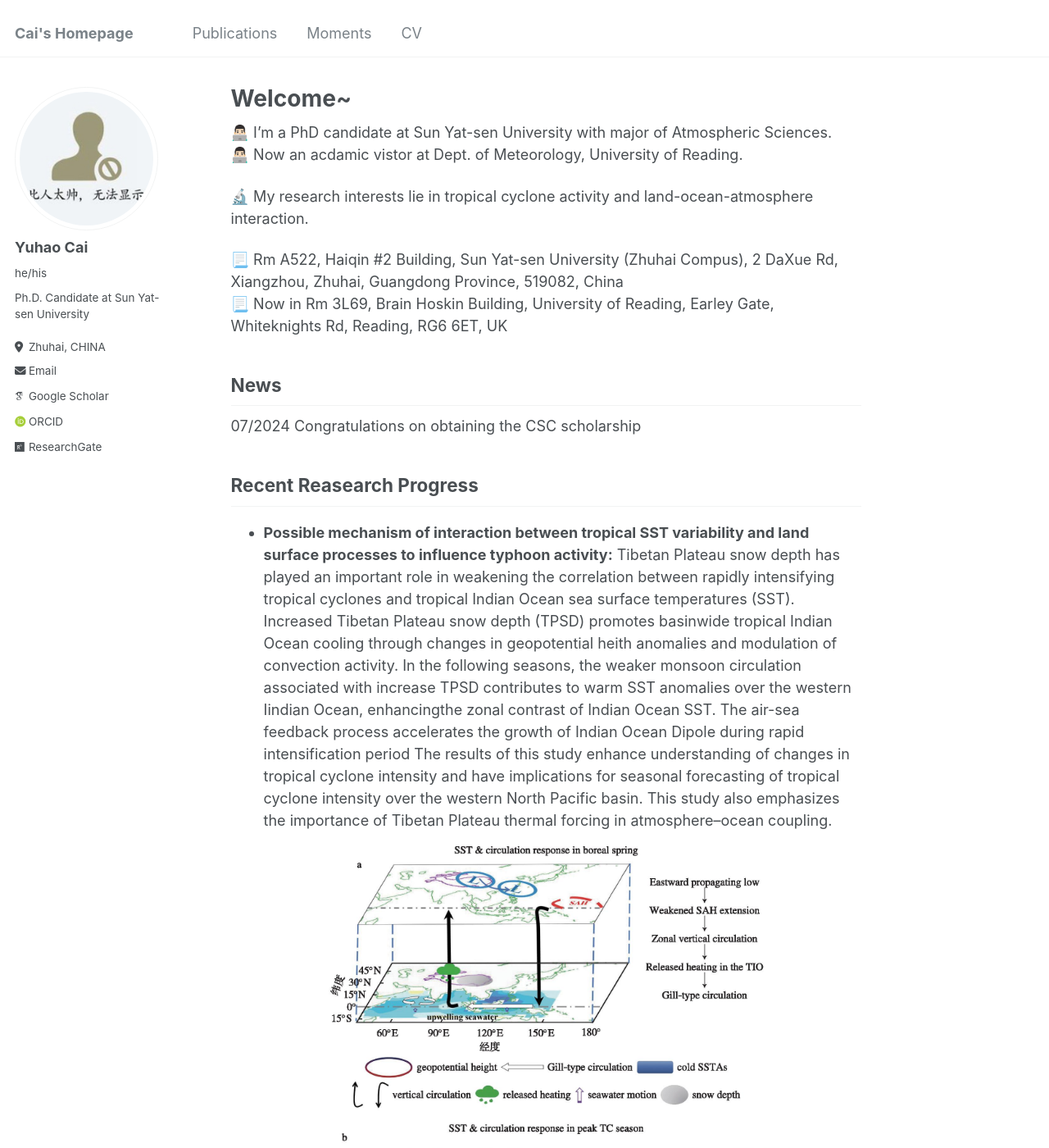
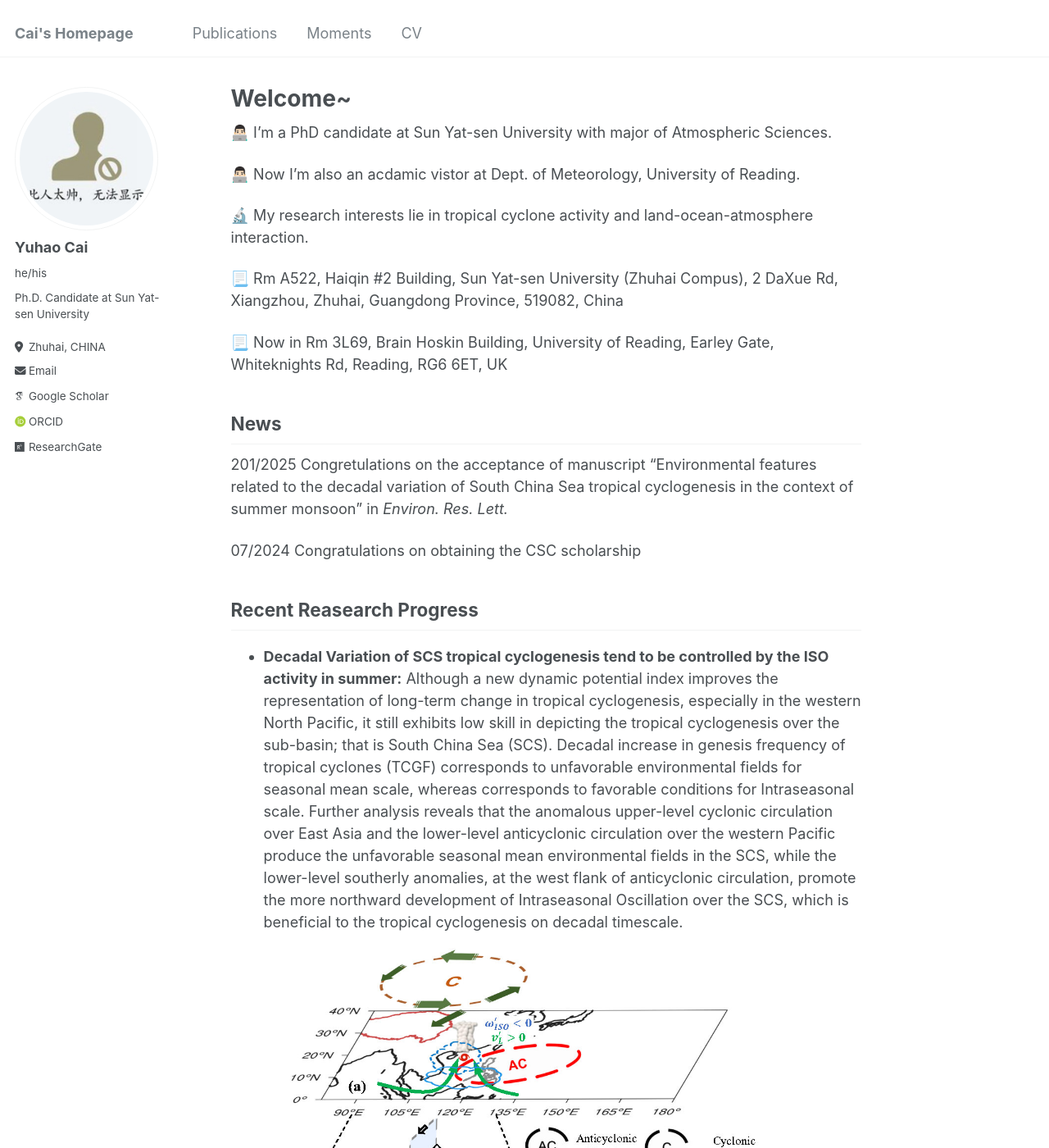
Before and after one commit to caiyh63/caiyh63.github.io, a Jekyll site: the page built from _pages/about.md, in a window 1280 px wide and 1400 px high. Shown: the whole window at 82% size. Built offline with Jekyll 4.4.1, drawn with Linux system fonts in a browser that asks for light colours; some web fonts are replaced; some of the changed text lies outside the part shown.

Commit message:
Update about.md

```diff
--- a/_pages/about.md
+++ b/_pages/about.md
@@ -8,19 +8,27 @@ redirect_from:
 ---
 
 👨🏻‍💻 I’m a PhD candidate at Sun Yat-sen University with major of Atmospheric Sciences. <br>
-👨🏻‍💻 Now an acdamic vistor at Dept. of Meteorology, University of Reading.
+
+👨🏻‍💻 Now I'm also an acdamic vistor at Dept. of Meteorology, University of Reading.
 
 🔬 My research interests lie in tropical cyclone activity and land-ocean-atmosphere interaction.
 
 📃 Rm A522, Haiqin #2 Building, Sun Yat-sen University (Zhuhai Compus), 2 DaXue Rd, Xiangzhou, Zhuhai, Guangdong Province, 519082, China <br>
+
 📃 Now in Rm 3L69, Brain Hoskin Building, University of Reading, Earley Gate, Whiteknights Rd, Reading, RG6 6ET, UK
 
 
 ## News
 
+201/2025 Congretulations on the acceptance of manuscript "Environmental features related to the decadal variation of South China Sea tropical cyclogenesis in the context of summer monsoon" in _Environ. Res. Lett._
+
 07/2024  Congratulations on obtaining the CSC scholarship
 
 ## Recent Reasearch Progress
+
+- **Decadal Variation of SCS tropical cyclogenesis tend to be controlled by the ISO activity in summer:** Although a new dynamic potential index improves the representation of long-term change in tropical cyclogenesis, especially in the western North Pacific, it still exhibits low skill in depicting the tropical cyclogenesis over the sub-basin; that is South China Sea (SCS). Decadal increase in genesis frequency of tropical cyclones (TCGF) corresponds to unfavorable environmental fields for seasonal mean scale, whereas corresponds to favorable conditions for Intraseasonal scale. Further analysis reveals that  the anomalous upper-level cyclonic circulation over East Asia and the lower-level anticyclonic circulation over the western Pacific produce the unfavorable seasonal mean environmental fields in the SCS, while the lower-level southerly anomalies, at the west flank of anticyclonic circulation, promote the more northward development of Intraseasonal Oscillation over the SCS, which is beneficial to the tropical cyclogenesis on decadal timescale.
+
+![Cai-2025-Fig6](/images/Fig6-ERL.jpg)
 
 - **Possible mechanism of interaction between tropical SST variability and land surface processes to influence typhoon activity:** Tibetan Plateau snow depth has played an important role in weakening the correlation between rapidly intensifying tropical cyclones and tropical Indian Ocean sea surface temperatures (SST). Increased Tibetan Plateau snow depth (TPSD) promotes basinwide tropical Indian Ocean cooling through changes in geopotential heith anomalies and modulation of convection activity. In the following seasons, the weaker monsoon circulation associated with increase TPSD contributes to warm SST anomalies over the western Iindian Ocean, enhancingthe zonal contrast of Indian Ocean SST. The air-sea feedback process accelerates the growth of Indian Ocean Dipole during rapid intensification period The results of this study enhance understanding of changes in tropical cyclone intensity and have implications for seasonal forecasting of tropical cyclone  intensity over the western North Pacific basin.  This study also emphasizes the importance of Tibetan Plateau thermal forcing in atmosphere–ocean coupling.
 
@@ -30,9 +38,9 @@ redirect_from:
 
 - **On going work:** <br>
   a. The variation of tropical cyclone seasonality; <br>
-  b. Environmental conditions governing the decadal variation of SCS TC genesis.
+  b. Environmental conditions governing the decadal variation of SCS TC genesis. (Accepted in ERL)
 
-Last modified: 24/07/2024
+Last modified: 25/01/2025
 
 <p hidden>
 
```
